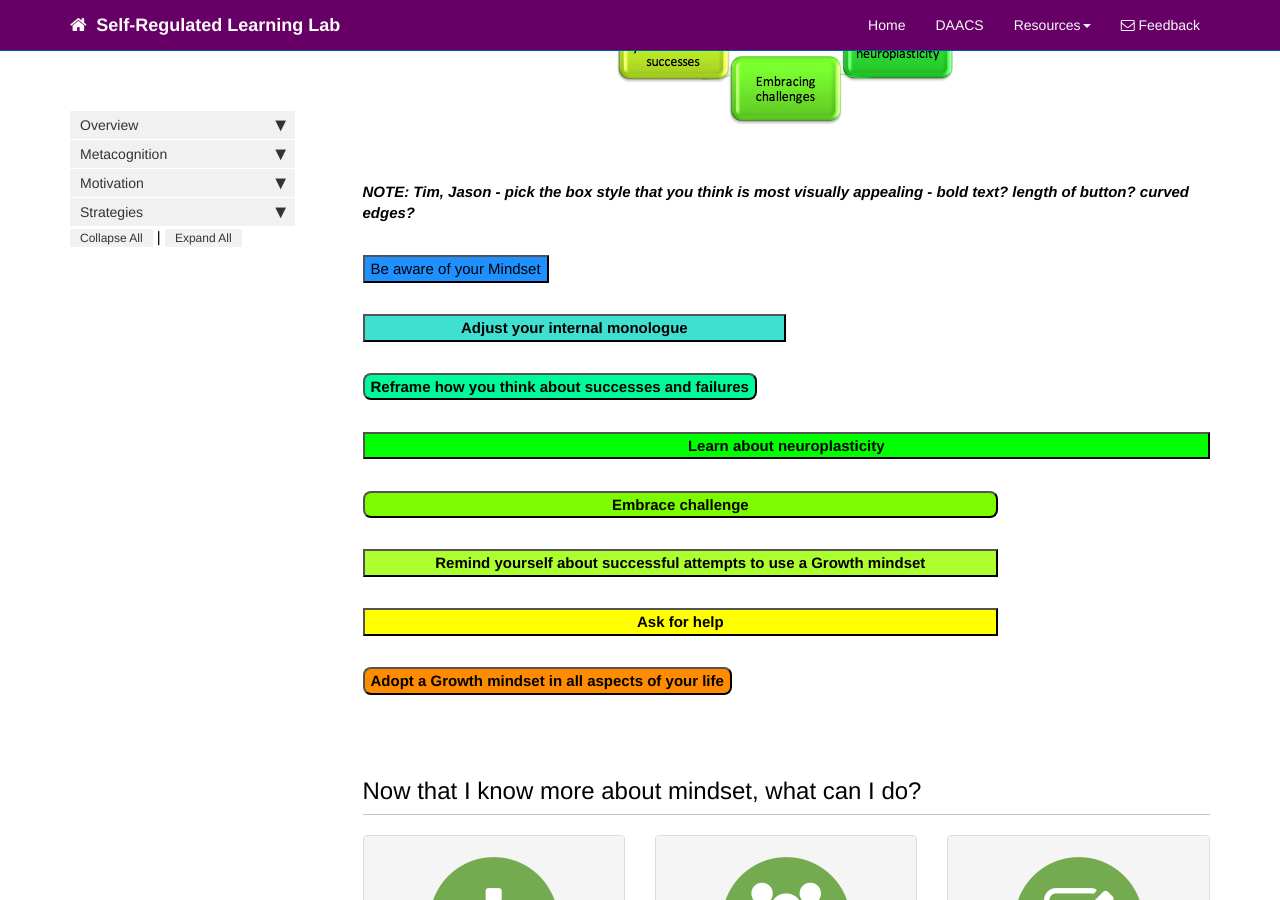
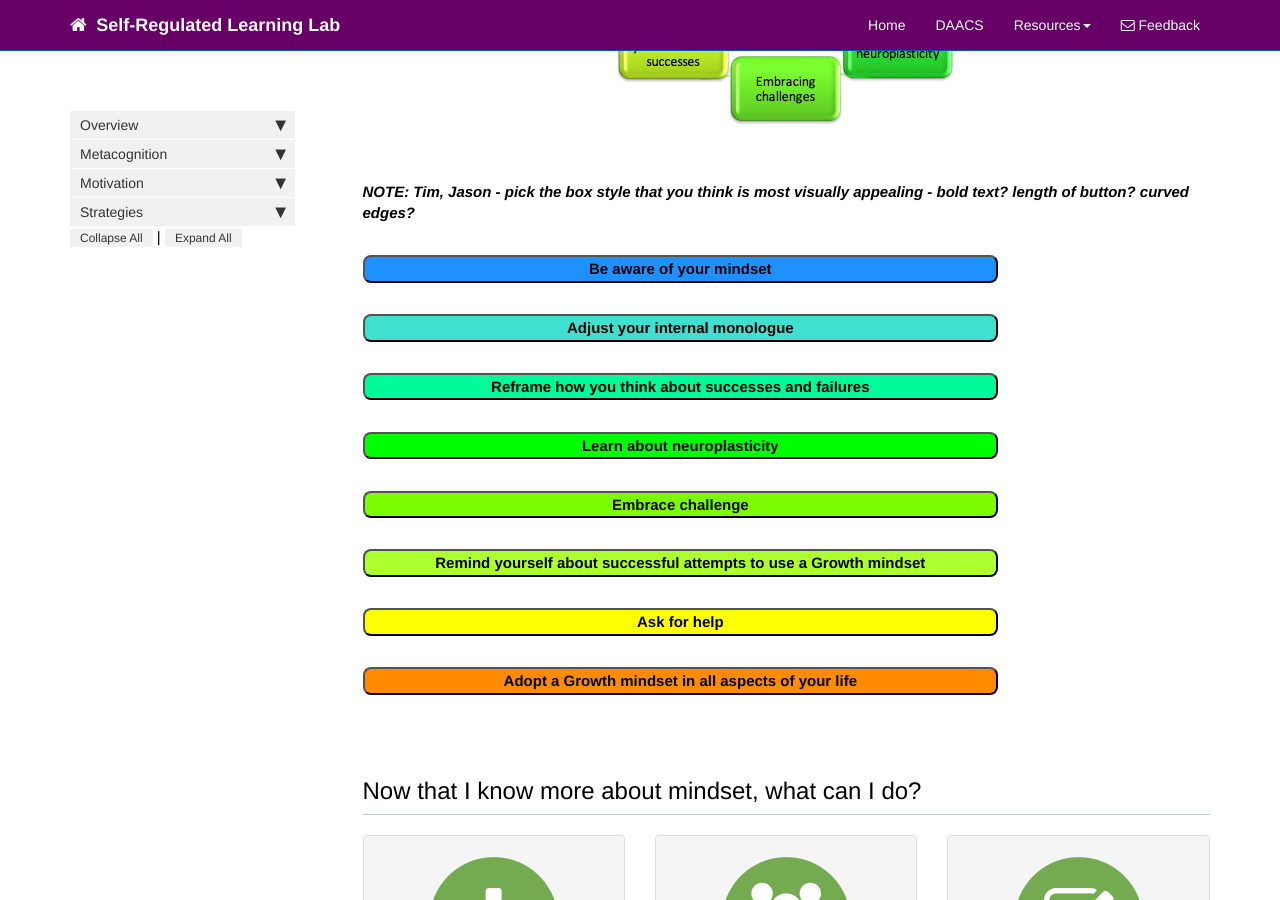
Before and after one commit to dfranklin02/SRL, a Jekyll site: the page built from docs/pages/motivation/mindset_recommendations.md, in a window 1280 px wide and 900 px high, scrolled down 554 px. Built offline with Jekyll 4.4.1, drawn with Linux system fonts in a browser that asks for light colours; nearby versions of some CDN libraries; comment, search, counter and statistics services are not loaded; part of the change alters nothing that is shown.

Commit message:
Update mindset_recommendations.md

```diff
--- a/docs/pages/motivation/mindset_recommendations.md
+++ b/docs/pages/motivation/mindset_recommendations.md
@@ -29,7 +29,7 @@ There are many different things students can do to improve their mindset. Below
 <b><i>NOTE: Tim, Jason - pick the box style that you think is most visually appealing - bold text? length of button? curved edges? </i></b>
 
 <br>
-<button data-toggle="collapse" data-target="#aware" style="background-color:DodgerBlue">Be aware of your Mindset</button>
+<button data-toggle="collapse" data-target="#aware" style="background-color:DodgerBlue; border-radius:8px; width:75%"><b>Be aware of your mindset</b></button>
 
 <div id="aware" class="collapse">
 Try to pay attention to how you talk to yourself about your schoolwork. It is important that you recognize when you respond to school activities with a Fixed mindset or a Growth mindset. A Fixed mindset will typically prompt you to question your ability to succeed and may convince you not to try, while a Growth mindset is more oriented towards seeing the positive in all situations.
@@ -40,7 +40,7 @@ Try to pay attention to how you talk to yourself about your schoolwork. It is im
 </div>
 
 <br>
-<button data-toggle="collapse" data-target="#adjust" style="background-color:Turquoise; width:50%"><b>Adjust your internal monologue</b></button>
+<button data-toggle="collapse" data-target="#adjust" style="background-color:Turquoise; border-radius:8px; width:75%"><b>Adjust your internal monologue</b></button>
 
 <div id="adjust" class="collapse">
 Replace Fixed mindset thoughts with those of a Growth mindset. Recognize that if you have Fixed Mindset thoughts, YOU CAN CHANGE THEM. In addition to trying to replace Fixed Mindset thoughts with a Growth Mindset, make sure that you remember to DO SOMETHING. That is, don’t just try to think differently – change what you do to match your new way of thinking.
@@ -51,7 +51,7 @@ Replace Fixed mindset thoughts with those of a Growth mindset. Recognize that if
 </div>
 
 <br>
-<button data-toggle="collapse" data-target="#Reframe" style="background-color:MediumSpringGreen; border-radius:8px"><b>Reframe how you think about successes and failures</b></button>
+<button data-toggle="collapse" data-target="#Reframe" style="background-color:MediumSpringGreen; border-radius:8px; width:75%"><b>Reframe how you think about successes and failures</b></button>
 
 <div id="Reframe" class="collapse">
 Think about successes and failures in terms of controllable factors – such as time, effort, and strategy use – rather than uncontrollable factors – such as your innate ability or difficulty of the task.
@@ -62,7 +62,7 @@ Think about successes and failures in terms of controllable factors – such as
 </div>
 
 <br>
-<button data-toggle="collapse" data-target="#neuroplasticity" style="background-color:Lime; width:100%"><b>Learn about neuroplasticity</b></button>
+<button data-toggle="collapse" data-target="#neuroplasticity" style="background-color:Lime; border-radius:8px; width:75%"><b>Learn about neuroplasticity</b></button>
 
 <div id="neuroplasticity" class="collapse">
 The brain is like a muscle: the more you work out your brain through practice, the stronger the muscle gets, and the smarter you can become! When you learn something new, your brain forms connections, which makes your brain stronger; you are not simply born with a set amount of connections and strength of your brain. If we could not strengthen our brain, then we would not be able to learn and grow after birth!
@@ -84,7 +84,7 @@ People with a Fixed Mindset often stay away from challenges for fear of failure.
 </div>
 
 <br>
-<button data-toggle="collapse" data-target="#remind" style="background-color:GreenYellow; width:75%"><b>Remind yourself about successful attempts to use a Growth mindset</b></button>
+<button data-toggle="collapse" data-target="#remind" style="background-color:GreenYellow; border-radius: 8px; width:75%"><b>Remind yourself about successful attempts to use a Growth mindset</b></button>
 
 <div id="remind" class="collapse">
 1.  Reflect on a time when you successfully faced a challenge that seemed impossible based on your abilities at the time.
@@ -94,7 +94,7 @@ People with a Fixed Mindset often stay away from challenges for fear of failure.
 </div>
 
 <br>
-<button data-toggle="collapse" data-target="#ask" style="background-color:Yellow; width:75%"><b>Ask for help</b></button>
+<button data-toggle="collapse" data-target="#ask" style="background-color:Yellow; border-radius: 8px; width:75%"><b>Ask for help</b></button>
 
 <div id="ask" class="collapse">
 Developing a growth mindset means accepting that improvement happens gradually and through hard work. Asking for help is not a sign of weakness. Rather, it is a sign that you care about your learning and want to put in the necessary effort to learn and improve your skills.
@@ -115,7 +115,7 @@ To become more effective at help seeking, <a href="http://srl.daacs.net/help_see
 </div>
 
 <br>
-<button data-toggle="collapse" data-target="#adopt" style="background-color:DarkOrange; border-radius:8px"><b>Adopt a Growth mindset in all aspects of your life</b></button>
+<button data-toggle="collapse" data-target="#adopt" style="background-color:DarkOrange; border-radius:8px; width:75%"><b>Adopt a Growth mindset in all aspects of your life</b></button>
 
 <div id="adopt" class="collapse">
 Developing a growth mindset is not simply about a particular class or situation in school. It important to embrace a Growth mindset perspective across all aspects of your life, such as your relationships, health, and work. The more you can get into the habit of thinking that your ability to do things can change and improve, the better able you will be to take on difficult challenges and feel more satisfied and happy with yourself.
```
